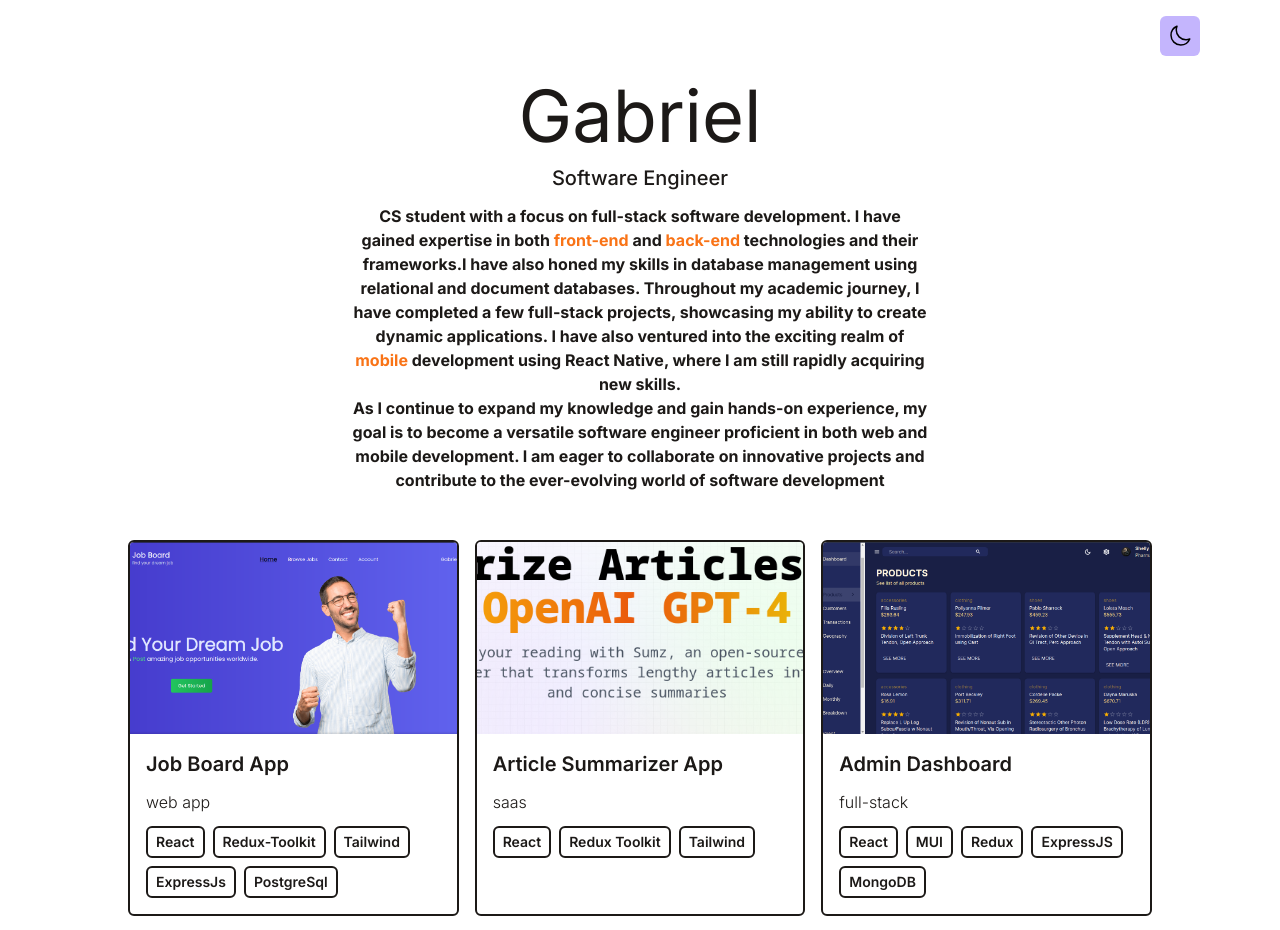
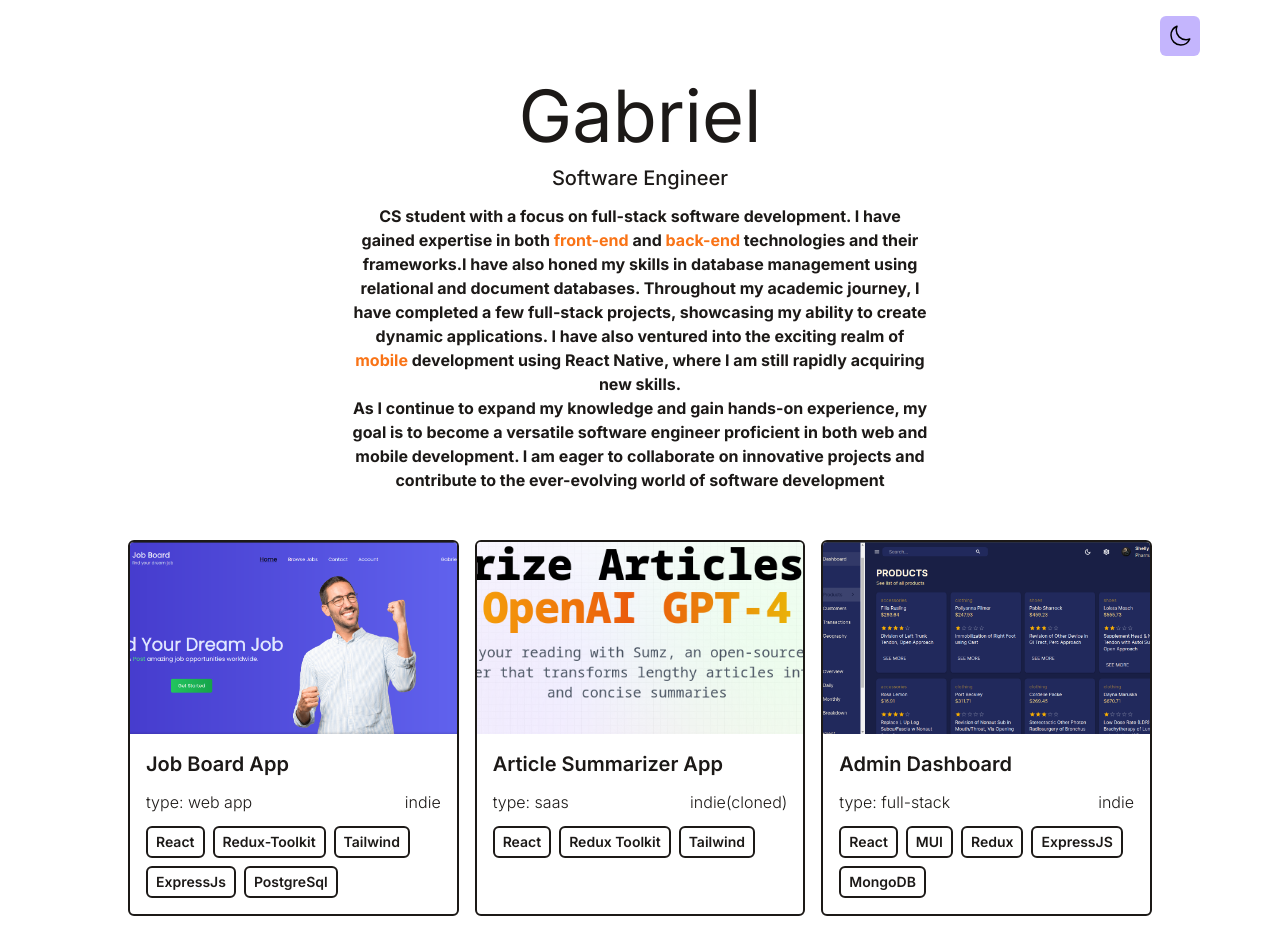
Before and after one commit to gatimugabriel/gatimugabriel.github.io, a React (Vite) app: page / in a window 1280 px wide. Shown: the top 930 px of the page. Built offline with nearby package versions, Linux system fonts and the light colour scheme.

Commit message:
update: portfolio item

```diff
--- a/src/components/Portfolio.jsx
+++ b/src/components/Portfolio.jsx
@@ -15,6 +15,7 @@ function Portfolio() {
             type={project.type}
             stack={project.stack}
             link={project.link}
+            origin={project.origin}
           />
         ))}
       </div>
--- a/src/components/PortfolioItem.jsx
+++ b/src/components/PortfolioItem.jsx
@@ -1,5 +1,5 @@
 // eslint-disable-next-line react/prop-types
-function PortfolioItem({ title, imgUrl, type, stack, link }) {
+function PortfolioItem({ title, imgUrl, type, stack, link, origin }) {
   return (
     <a
       href={link}
@@ -16,7 +16,7 @@ function PortfolioItem({ title, imgUrl, type, stack, link }) {
         <h3 className="text-lg md:text-xl dark:text-white mb-2 md:mb-3 font-semibold">
           {title}
         </h3>
-        <p className="text-sm mb-3 md:text-base font-light">{type}</p>
+        <p className="text-sm mb-3 md:text-base font-light flex justify-between">type: {type}<span>{origin}</span></p>
         <p className="flex flex-wrap gap-2 flex-row items-center justify-start text-xs md:text-sm dark:border-white">
           {stack.map((item) => (
             <span
--- a/src/components/data/portfolio.js
+++ b/src/components/data/portfolio.js
@@ -6,6 +6,7 @@ export default [
     type: "web app",
     stack: ["React", "Redux-Toolkit", "Tailwind", "ExpressJs", "PostgreSql"],
     link: "https://jobboard-bygabu.netlify.app/",
+    origin: "indie"
   },
   {
     id: 1,
@@ -14,6 +15,7 @@ export default [
     type: "saas",
     stack: ["React", "Redux Toolkit", "Tailwind"],
     link: "https://taupe-boba-bcf85f.netlify.app/",
+    origin: "indie(cloned)"
   },
   {
     id: 2,
@@ -22,6 +24,7 @@ export default [
     type: "full-stack",
     stack: ["React", "MUI", "Redux", "ExpressJS", "MongoDB"],
     link: "http://github.com/gabrielgatimu/Admin-Dashboard",
+    origin: "indie"
   },
   {
     id: 3,
@@ -30,6 +33,7 @@ export default [
     type: "Landing page",
     stack: ["HTML5", "CSS3", "Js"],
     link: "http://www.myvet.co.ke",
+    origin: "indie"
   },
   {
     id: 4,
@@ -38,6 +42,7 @@ export default [
     type: "web app",
     stack: ["React", "Tailwind", "Vite"],
     link: "http://gabrielgatimu.github.io",
+    origin: "indie"
   },
   {
     id: 5,
@@ -46,8 +51,8 @@ export default [
     type: "API endpoints",
     stack: ["NodeJs", "ExpressJs", "JWT", "PostgresQl"],
     link: "https://fika-nd51.onrender.com/",
+    origin: "teamwork"
   },
-  // },
   // {
   //   id: 6,
   //   title: "Teams Management App",
@@ -55,5 +60,6 @@ export default [
   //   type: "web app",
   //   stack: ["React", "Bootstrap"],
   //   link: "http://",
+  //   origin: "indie"
   // },
 ];
```
Also changed, not shown: 1 other file (tests, documents, lock files or other folders).
